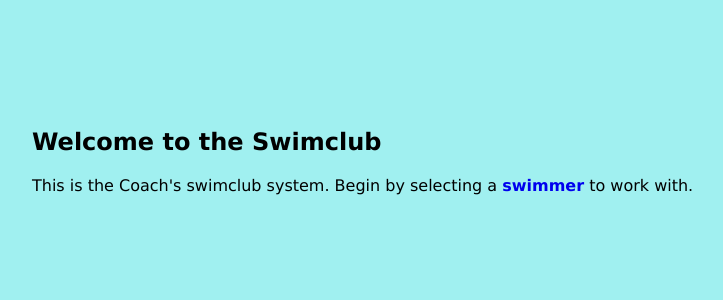
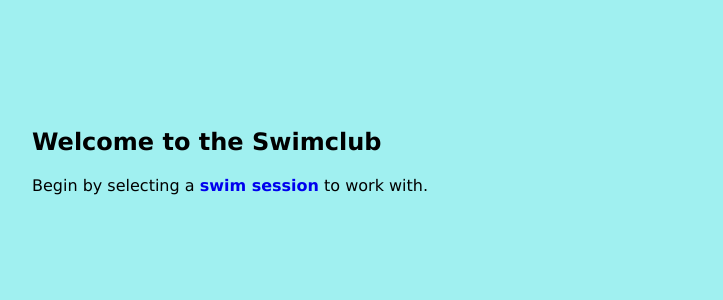
Before and after one commit to giatuong0/python-learning, a Flask app: page / in a window 1280 px wide. Shown: the top 300 px of the page, without its empty margins (96-819 px from the left). Run offline with Flask 3, Linux system fonts and the light colour scheme.

Commit message:
Add /swims route using data_utils for session dates
- app.py: import data_utils, add /swims route with dates dropdown
- app.py: os.chdir to the app.py folder so relative paths work
- data_utils.py: build DB path from Path(__file__).parent
- select.html: show the plain value in the option line
- index.html: link the home page to /swims instead of /swimmers

```diff
--- a/04-head-first-python-swimclub/webapp/app.py
+++ b/04-head-first-python-swimclub/webapp/app.py
@@ -1,5 +1,13 @@
+import os
+from pathlib import Path
+
+os.chdir(Path(__file__).parent)
+#changes the working folder of the program to the folder that holds app.py.
+#After that line, every relative path ("CoachDB.sqlite3", "swimdata/") works no matter how or where you started the app
+
 import os
 import swimclub
+import data_utils
 from flask import Flask, request,session , render_template
 print("WORKING DIR:", os.getcwd()) #(check for working dir of VScode)
 
@@ -22,6 +30,18 @@ def populate_data():
             if name not in session["swimmers"]:
                 session["swimmers"][name] = []
             session["swimmers"][name].append(file)
+
+@app.get("/swims")
+def display_swims_sessions():
+    data = data_utils.get_swim_sessions()
+    dates = [session[0].split(" ")[0] for session in data]
+    return render_template(
+        "select.html",
+        title="Select a Swim Session",
+        url="/swimmers",
+        select_id="chosen_date",
+        data=dates
+    )
 
 @app.get("/swimmers")
 def display_swimmers():
--- a/04-head-first-python-swimclub/webapp/data_utils.py
+++ b/04-head-first-python-swimclub/webapp/data_utils.py
@@ -14,6 +14,9 @@ db_details = "CoachDB.sqlite3"
 
 from queries import *
 
+from pathlib import Path
+
+db_details = str(Path(__file__).parent / "CoachDB.sqlite3") #ai code to fix path
 
 def get_swim_sessions():
     """Return a tuple-list of unique session timestamps."""
--- a/04-head-first-python-swimclub/webapp/templates/index.html
+++ b/04-head-first-python-swimclub/webapp/templates/index.html
@@ -1,7 +1,6 @@
 {% extends "base.html" %}
 {% block body %}
 <p>
-    This is the Coach's swimclub system.
-    Begin by selecting a <a href="/swimmers">swimmer</a> to work with.
+    Begin by selecting a <a href="/swims">swim session</a> to work with.
 </p>
 {% endblock %}
--- a/04-head-first-python-swimclub/webapp/templates/select.html
+++ b/04-head-first-python-swimclub/webapp/templates/select.html
@@ -4,7 +4,7 @@
     <label for="{{ select_id }}">Please select a {{ select_id}}:</label>
     <select name="{{ select_id }}" id="{{ select_id }}">
         {% for name in data %}
-            <option value="{{ name }}">{{ name.removesuffix(".txt").split("-", 2)[-1] }}</option>
+            <option value="{{ name }}">{{ name }}</option>
         {% endfor %}
     </select>
     <p>
```
